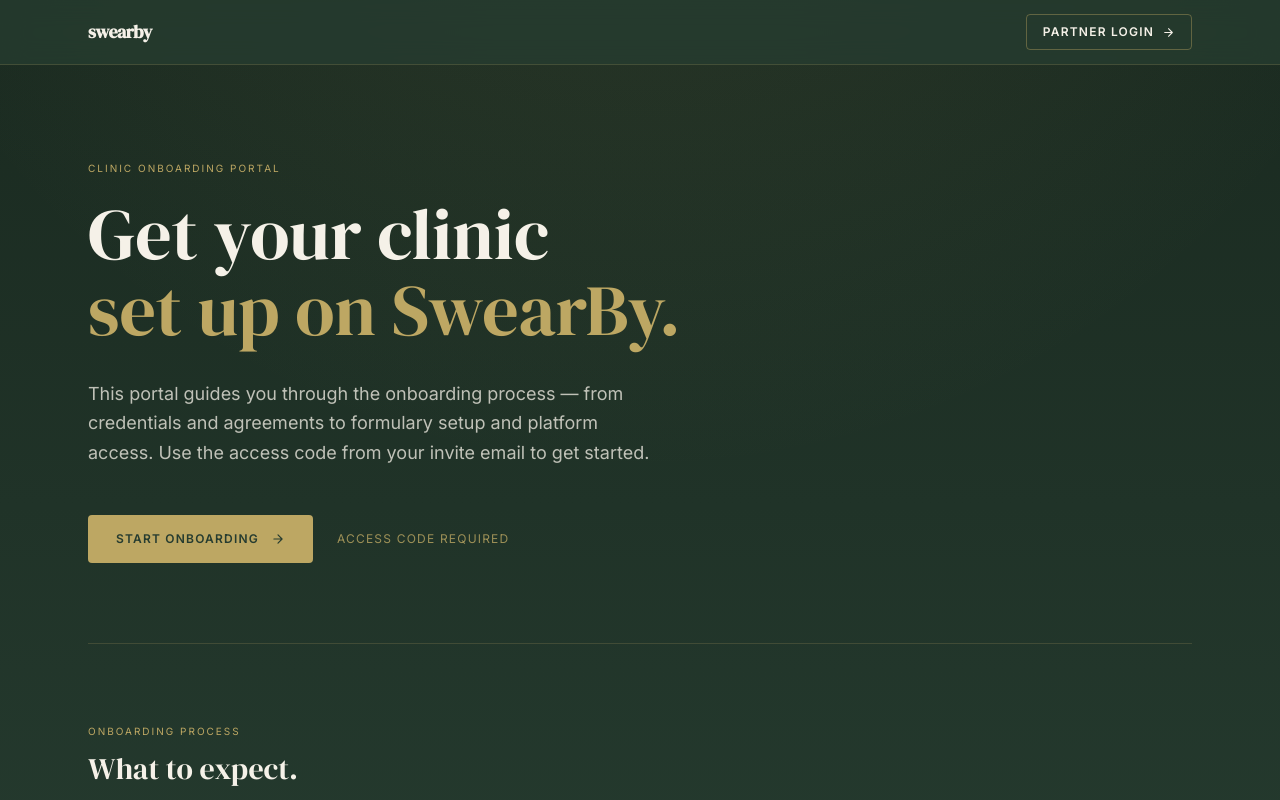
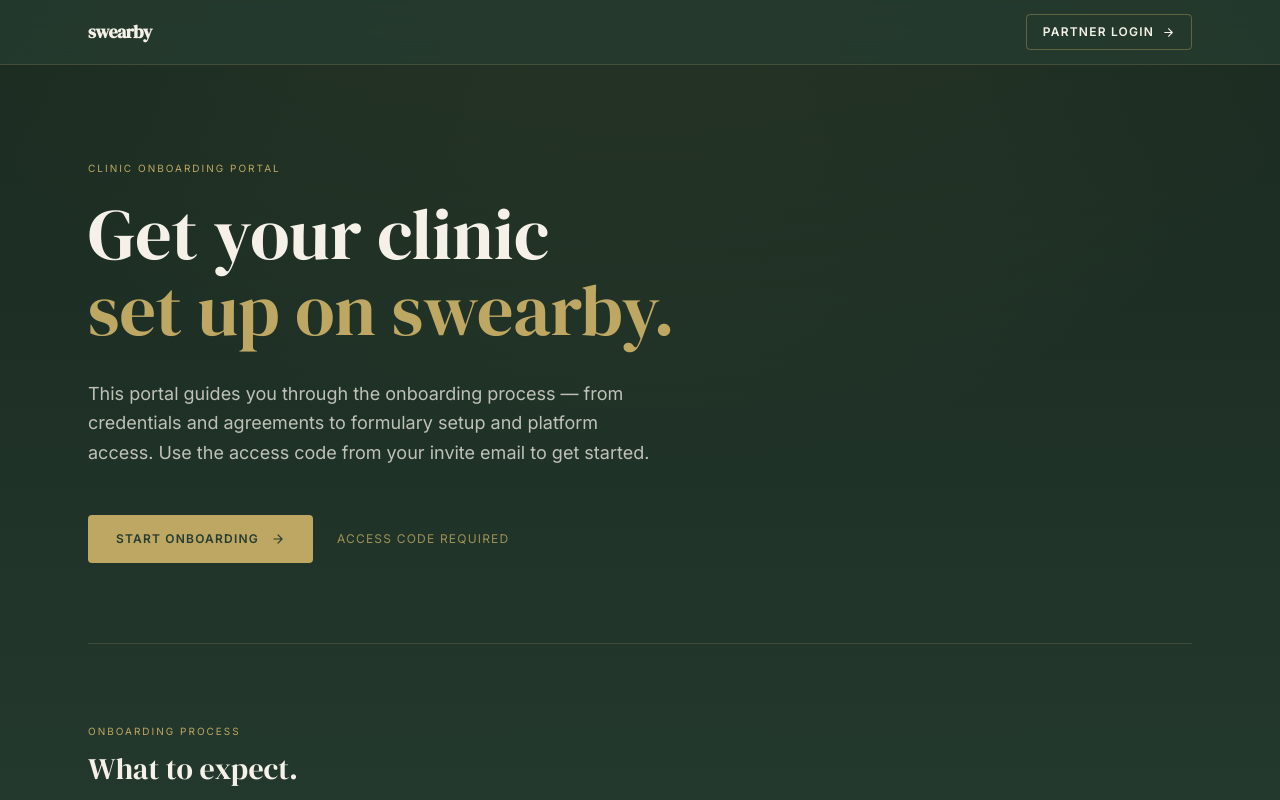
Before and after one commit to getbestform/onboard-swearby, a Next.js app: page / in a window 1280 px wide. Shown: the top 800 px of the page. Built offline with nearby package versions, Linux system fonts and the light colour scheme.

Commit message:
make better

```diff
--- a/src/app/page.tsx
+++ b/src/app/page.tsx
@@ -71,7 +71,7 @@ export default function Home() {
           <p className="text-[10px] uppercase tracking-[0.2em] text-gold mb-5">Clinic Onboarding Portal</p>
           <h1 className="font-display text-5xl md:text-7xl text-cream leading-[1.05] max-w-3xl mb-8">
             Get your clinic<br />
-            <span className="text-gold">set up on SwearBy.</span>
+            <span className="text-gold">set up on swearby.</span>
           </h1>
           <p className="text-cream/75 text-lg leading-relaxed max-w-xl mb-12">
             This portal guides you through the onboarding process — from credentials and agreements to formulary setup and platform access. Use the access code from your invite email to get started.
```
